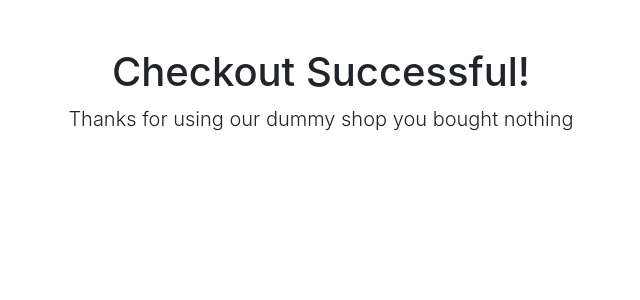
After one commit to MrTKang/BasicShoppingCart, a PHP site: page /checkout_complete.php in a window 1280 px wide. The commit adds this page. Shown: the top 300 px of the page, without its empty margins (319-959 px from the left). Run offline with PHP 8.4, Linux system fonts and the light colour scheme; data that the repository does not hold is empty; some libraries are stand-ins or nearby versions.

Commit message:
added checkout

```diff
--- /dev/null
+++ b/checkout_complete.php
@@ -0,0 +1,65 @@
+<?php
+require("includes/connection.php");
+session_start();
+
+if (isset($_POST['checkout']) && isset($_SESSION['user'])) {
+
+    $insert_checkout = "INSERT INTO checkouts (address, postal_code) VALUES ('";
+    $insert_checkout.= $_POST['address'];
+    $insert_checkout.= "', '";
+    $insert_checkout.= $_POST['postalcode'];
+    $insert_checkout.= "')";
+    $insert_checkout_result = $mysqli->query($insert_checkout);
+
+    $checkout_id = $mysqli->insert_id;
+
+    $message = "";
+
+    foreach ($_SESSION['cart'] as $product_id => $quantity) {
+        $insert_product_checkout = "INSERT INTO product_checkout (product_id, checkout_id, quantity) VALUES (";
+        $insert_product_checkout.= $product_id;
+        $insert_product_checkout.= ",";
+        $insert_product_checkout.= $checkout_id;
+        $insert_product_checkout.= ",";
+        $insert_product_checkout.= $quantity['quantity'];
+        $insert_product_checkout.= ")";
+
+        $insert_product_checkout_result = $mysqli->query($insert_product_checkout);
+
+        $message.= $insert_product_checkout;
+    }
+
+    $insert_user_checkout = "INSERT INTO user_checkout (user_id, checkout_id) VALUES (";
+    $insert_user_checkout.= $_SESSION['user']['user_id'];
+    $insert_user_checkout.= ", ";
+    $insert_user_checkout.= $checkout_id;
+    $insert_user_checkout.= ")";
+
+    $insert_user_checkout_result = $mysqli->query($insert_user_checkout);
+
+}
+?>
+
+<!DOCTYPE html PUBLIC "-//W3C//DTD XHTML 1.0 Strict//EN"
+"http://www.w3.org/TR/xhtml1/DTD/xhtml1-strict.dtd">
+
+<html xmlns="http://www.w3.org/1999/xhtml">
+    <head>
+        <meta http-equiv="Content-Type" content="text/html; charset=utf-8" />
+        <link rel="stylesheet" href="css/reset.css" />
+        <link rel="stylesheet" href="css/style.css" />
+        <link rel="stylesheet" href="css/bootstrap/dist/css/bootstrap.min.css" />
+        <script src="https://ajax.googleapis.com/ajax/libs/jquery/3.1.0/jquery.min.js"></script>
+        <script src="css/bootstrap/dist/js/bootstrap.min.js"></script>
+        <title>Checkout</title>
+    </head>
+
+    <body>
+        <main role="main" class="container">
+            <div class="checkout-message">
+                <h1>Checkout Successful! <?php echo $message ?></h1>
+                <p class="lead">Thanks for using our dummy shop you bought nothing</p>
+            </div>
+        </main>
+    <body>
+</html>
--- a/css/style.css
+++ b/css/style.css
@@ -16,20 +16,37 @@
 	height: 100%;
 }
 
-.login-container, .signup-container {
+.login-container, .signup-container, .checkout-container {
 	display: inline-block;
     background-color: #f5f5f5;
     width:100%;
     height:100%;
 }
 
-.login-form, .signup-form {
+.login-form, .signup-form,{
     margin-left: auto;
     margin-right: auto;
     width: 300px;
     padding-top: 20%;
 }
 
+.checkout-form {
+    padding-top: 10%;
+    margin-left: auto;
+    margin-right: auto;
+    width: 300px;
+}
+
 #sign-up-btn {
 	margin-top: 20px;
 }
+
+.checkout-message {
+  padding: 3rem 1.5rem;
+  text-align: center;
+}
+
+
+.checkout-btn {
+	margin-top: 20px;
+}
--- a/index.php
+++ b/index.php
@@ -117,9 +117,10 @@ $logged_in = isset($_SESSION['user']);
 									} else {
 										$checkout_price = 0;
 										while ($product = $products_result->fetch_array()){
-											$checkout_price += $product['price'];
+											$quantity = $_SESSION['cart'][$product['product_id']]['quantity'];
+											$checkout_price += $product['price'] * $quantity;
 								?>
-								<p><?php echo $product['name'] ?> X <input type="text" name="quantity[<?php echo $product['product_id'] ?>]" value="<?php echo $_SESSION['cart'][$product['product_id']]['quantity'] ?>" size="5"/> = <?php echo $product['price'] * $_SESSION['cart'][$product['product_id']]['quantity'] ?></p>
+								<p><?php echo $product['name'] ?> X <input type="text" name="quantity[<?php echo $product['product_id'] ?>]" value="<?php echo $quantity ?>" size="5"/> = $<?php echo (number_format($product['price'] * $quantity , 2, '.', ''))?></p>
 
 							<?php
 										}
--- a/login.php
+++ b/login.php
@@ -17,9 +17,7 @@ if (isset($_POST['submit'])) {
         } else {
             $error_message = "wrong password";
         }
-
     }
-
 }
 
 ?>
```
Also changed, not shown: checkout.php (added, +54 -0 lines).
